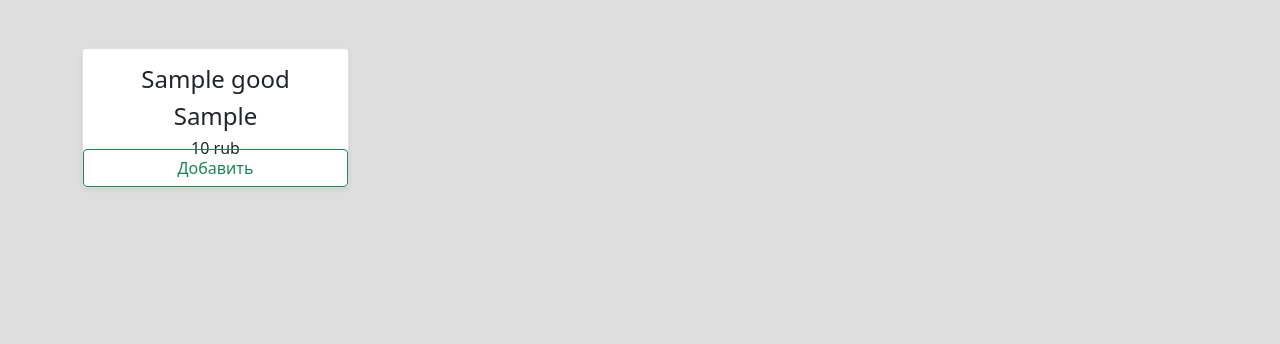
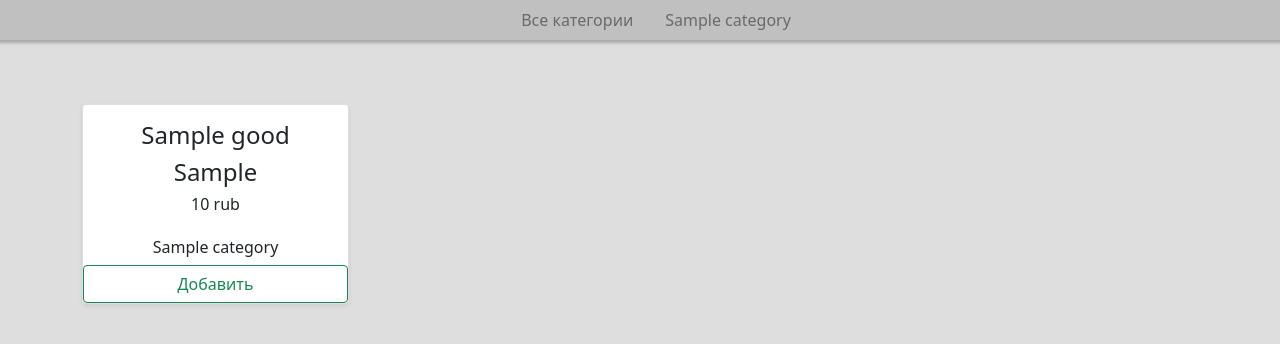
Before and after one commit to Serzh251/python-interview, a Django app: page / in a window 1280 px wide. Shown: the top 344 px of the page. Run offline with Django 3.2, Linux system fonts and the light colour scheme; tables that the repository leaves empty hold one stand-in row (values such as "Sample post"); some libraries are stand-ins or nearby versions.

Commit message:
Lesson5 done

```diff
--- a/django_project/store_project/mainapp/admin.py
+++ b/django_project/store_project/mainapp/admin.py
@@ -3,3 +3,4 @@ from django.contrib import admin
 from .models import *
 
 admin.site.register(Goods)
+admin.site.register(Category)
--- /dev/null
+++ b/django_project/store_project/mainapp/context_processors.py
@@ -0,0 +1,5 @@
+from mainapp.models import Category
+
+
+def category(request):
+    return {"category_menu": Category.objects.all()}
--- a/django_project/store_project/mainapp/models.py
+++ b/django_project/store_project/mainapp/models.py
@@ -1,4 +1,16 @@
 from django.db import models
+
+
+class Category(models.Model):
+    class Meta:
+        verbose_name = 'категория'
+        verbose_name_plural = 'категории'
+
+    name = models.CharField(max_length=20, db_index=True, verbose_name='Название категории')
+    is_active = models.BooleanField('активность', default=True)
+
+    def __str__(self):
+        return f'{self.name}'
 
 
 class Goods(models.Model):
@@ -18,6 +30,7 @@ class Goods(models.Model):
     unit = models.CharField(verbose_name='Единица измерения валюты', max_length=6,
                             choices=UNIT_CHOICES, default=DEFAULT_UNIT)
     provider = models.CharField(max_length=300, verbose_name='Имя поставщика')
+    category = models.ManyToManyField(Category, verbose_name='Категория товара', related_name='category')
 
     def __str__(self):
-        return f'Товар {self.name} поставщик {self.provider} '
+        return f'Товар {self.name} поставщик {self.provider}'
--- a/django_project/store_project/mainapp/templates/mainapp/base.html
+++ b/django_project/store_project/mainapp/templates/mainapp/base.html
@@ -11,7 +11,7 @@
     </head>
     <body>
         <header>
-
+            {% include 'mainapp/includes/inc_category.html' %}
         </header>
         <section class="main-content">
             {% block content %}{% endblock %}
--- a/django_project/store_project/mainapp/templates/mainapp/good_list.html
+++ b/django_project/store_project/mainapp/templates/mainapp/good_list.html
@@ -10,12 +10,14 @@
             {% for good in object_list %}
                 <div class="col">
                     <div class="card shadow-sm">
-                        <div class="card-body main-img" height="170">
+                        <div class="card-body" height="170">
                             <h4 class="text-center">{{ good.name }}</h4>
                             <h4 class="text-center">{{ good.provider }}</h4>
                             <h6 class="text-center" >{{ good.price }} {{ good.unit }}</h6>
                         </div>
-{#                        <button action="#" class="btn btn-outline-success" type="submit" widht="100px">Добавить</button>#}
+                            {% for category in good.category.all %}
+                                <h6 class="text-center">{{ category }}</h6>
+                            {% endfor %}
                         <a href="#sidebar" class="btn btn-outline-success search-button" role="button" aria-controls="sidebar">
                             Добавить
                         </a>
--- /dev/null
+++ b/django_project/store_project/mainapp/templates/mainapp/includes/inc_category.html
@@ -0,0 +1,14 @@
+<nav>
+    <div>
+        <ul class="menu_category nav-pills d-flex justify-content-center">
+            <li {% if request.resolver_match.url_name == "category" and not request.resolver_match.kwargs.pk %} class="active" {% endif %}>
+            <a class="nav-link black" href="{% url 'category' 0 %}">Все категории</a>
+            </li>
+            {% for item in category_menu %}
+                <li {% if request.resolver_match.kwargs.pk == item.pk and "category" == request.resolver_match.url_name  %} class="active" {% endif %}>
+                <a class="nav-link black" href="{% url 'category' item.pk %}">{{ item.name }}</a>
+                </li>
+            {% endfor %}
+        </ul>
+    </div>
+</nav>
--- a/django_project/store_project/mainapp/urls.py
+++ b/django_project/store_project/mainapp/urls.py
@@ -1,6 +1,7 @@
 from django.urls import path
-from .views import GoodsList
+from .views import GoodsList, Category
 
 urlpatterns = [
     path('', GoodsList.as_view(), name='main'),
+    path('category/<int:pk>/', Category.as_view(), name='category'),
 ]
--- a/django_project/store_project/mainapp/views.py
+++ b/django_project/store_project/mainapp/views.py
@@ -1,10 +1,24 @@
 from django.shortcuts import render
 from django.views.generic import ListView
 
-from mainapp.models import Goods
+from mainapp.models import Goods, Category
 
 
 class GoodsList(ListView):
     model = Goods
     template_name = 'mainapp/good_list.html'
     extra_context = {'title': 'Главная'}
+
+
+class Category(ListView):
+    model = Goods
+    template_name = 'mainapp/good_list.html'
+    extra_context = {'title': 'Главная'}
+
+    def get_queryset(self):
+        if self.kwargs["pk"] == 0:
+            goods = Goods.objects.prefetch_related('category').all()
+        else:
+            goods = Goods.objects.prefetch_related('category').filter(category=self.kwargs["pk"])
+
+        return goods
```
Also changed, not shown: django_project/store_project/store_project/settings.py (+24 -15 lines), django_project/store_project/mainapp/migrations/0002_auto_20211127_2002.py (added), django_project/store_project/mainapp/migrations/0003_alter_goods_category.py (added).
